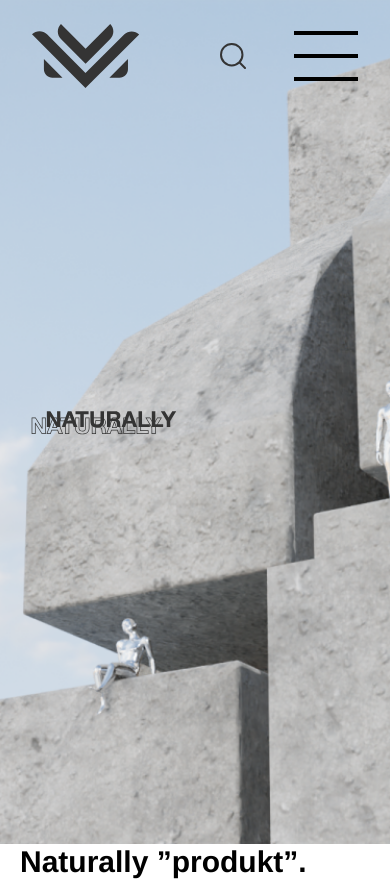
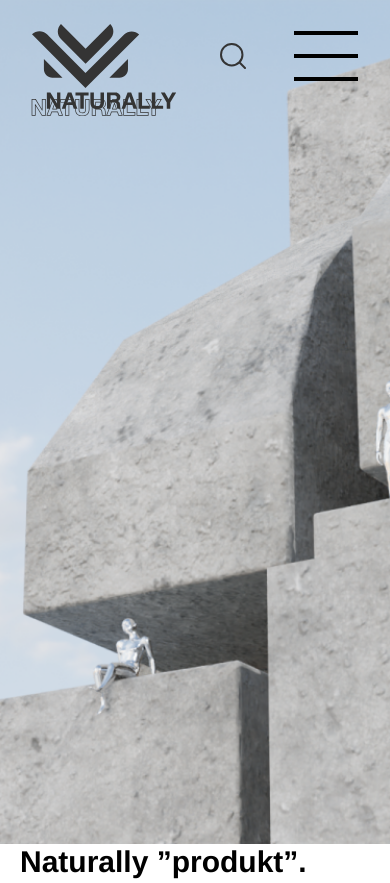
Before and after one commit to AxelEnghamre/Naturally, a website: page index.html in a window 390 px wide. Shown: the top 883 px of the page. Drawn offline with nearby package versions, Linux system fonts and the light colour scheme; files that its build step writes are made by us from their sources.

```diff
--- a/index.html
+++ b/index.html
@@ -106,7 +106,7 @@
     </nav>
 
     <!-- hero section -->
-    <section class="w-screen min-h-screen flex items-center px-5 sm:px-16 bg-hero-img bg-cover bg-center">
+    <section class="w-screen min-h-screen flex sm:items-center px-5 sm:px-16 bg-hero-img bg-cover bg-center">
       <div class="w-1/2 sm:flex my-20 flex-col gap-10">
         <img src="/assets/logo/logo_big.svg" alt="" class="self-start" />
         <div class="w-2/3 ml-6 hidden sm:flex sm:flex-col">
```
